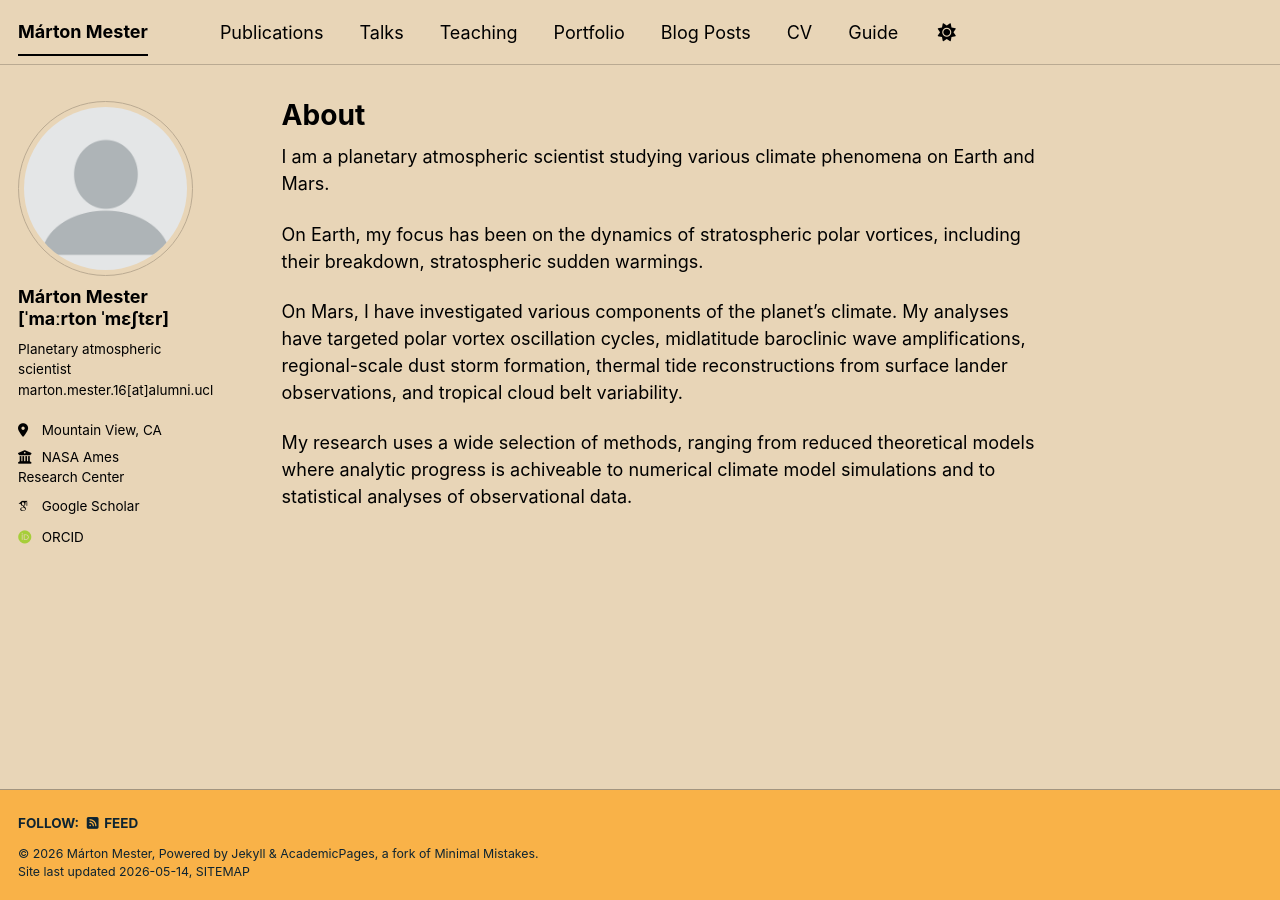
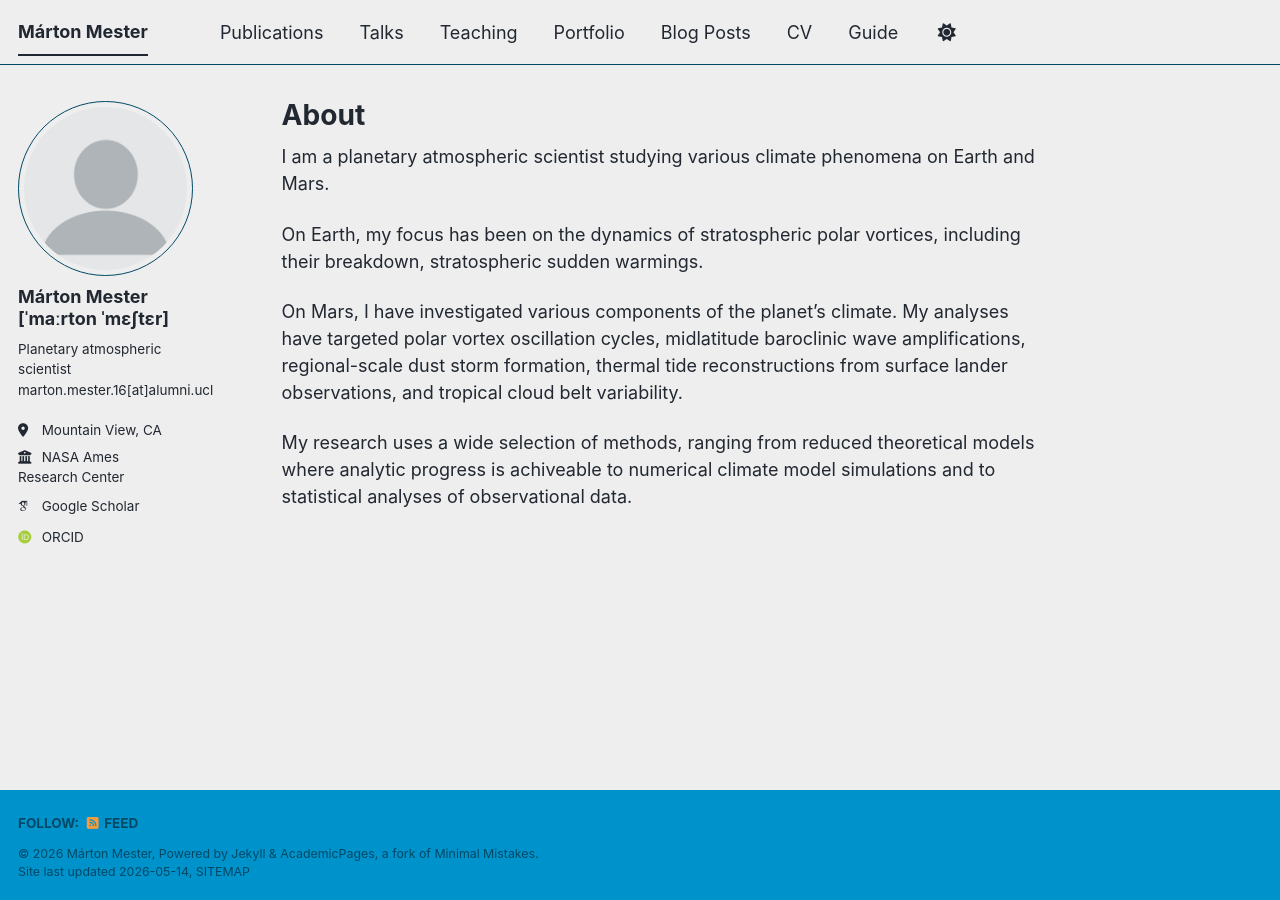
Before and after one commit to thengc6369/thengc6369.github.io, a Jekyll site: the page built from _pages/about.md, in a window 1280 px wide. Built offline with Jekyll 4.4.1, drawn with Linux system fonts in a browser that asks for light colours; some web fonts are replaced; a script bundle is joined from its source files by our own code; library files that are not in the unit come from our copies.

Commit message:
Update _config.yml

```diff
--- a/_config.yml
+++ b/_config.yml
@@ -8,7 +8,7 @@
 
 # Basic Site Settings
 locale                   : "en-US"
-site_theme               : "sunrise" # The available themes options are "default", "air", "sunrise", "mint", "dirt" and "contrast"
+site_theme               : "air" # The available themes options are "default", "air", "sunrise", "mint", "dirt" and "contrast"
 title                    : "Márton Mester"
 title_separator          : "-"
 name                     : &name "Márton Mester"
@@ -23,7 +23,7 @@
 author:
   # Biographic information
   avatar           : "profile.png"
-  name             : "Márton Mester [ˈmaːrton ˈmɛʃtɛr]"
+  name             : "Márton Mester <br> [ˈmaːrton ˈmɛʃtɛr]"
   pronouns         : # example: "he/him"
   bio              : "Planetary atmospheric scientist <br> marton.mester.16[at]alumni.ucl.ac.uk"
   location         : "Mountain View, CA"
```
